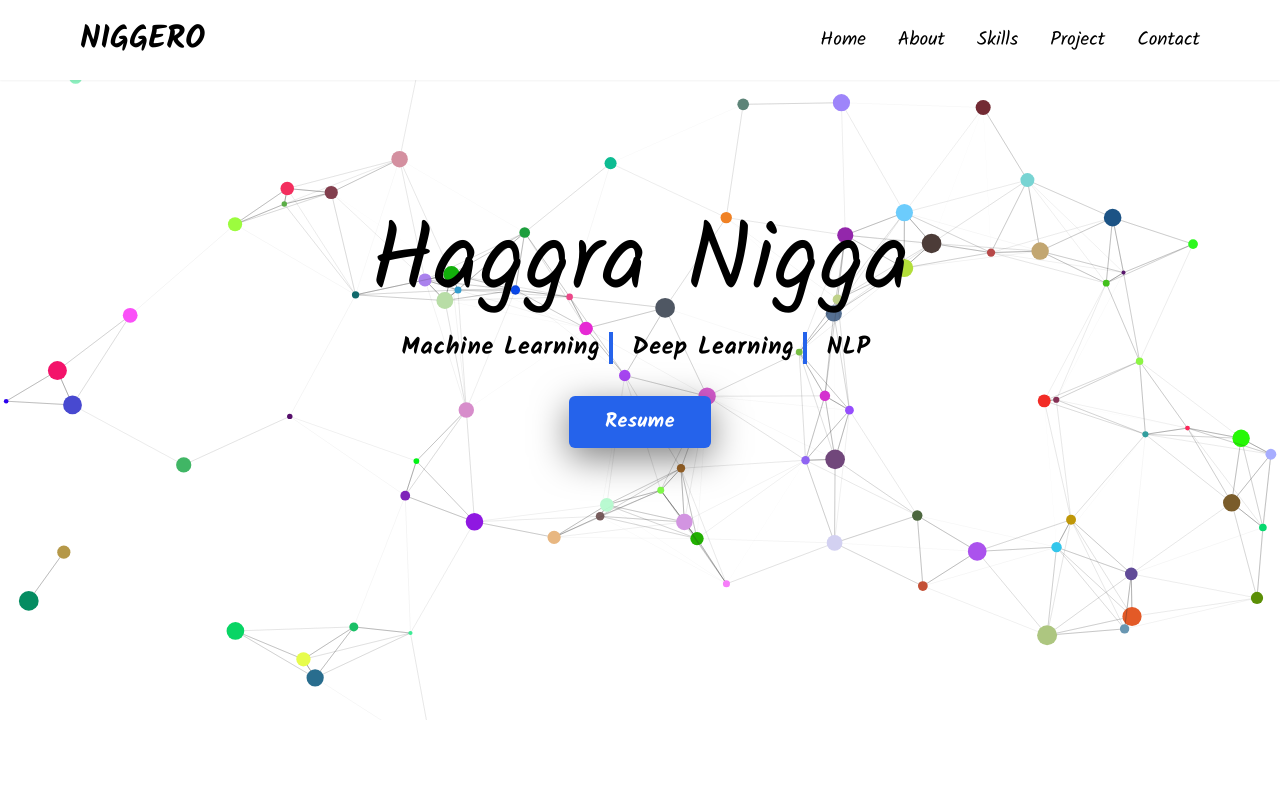
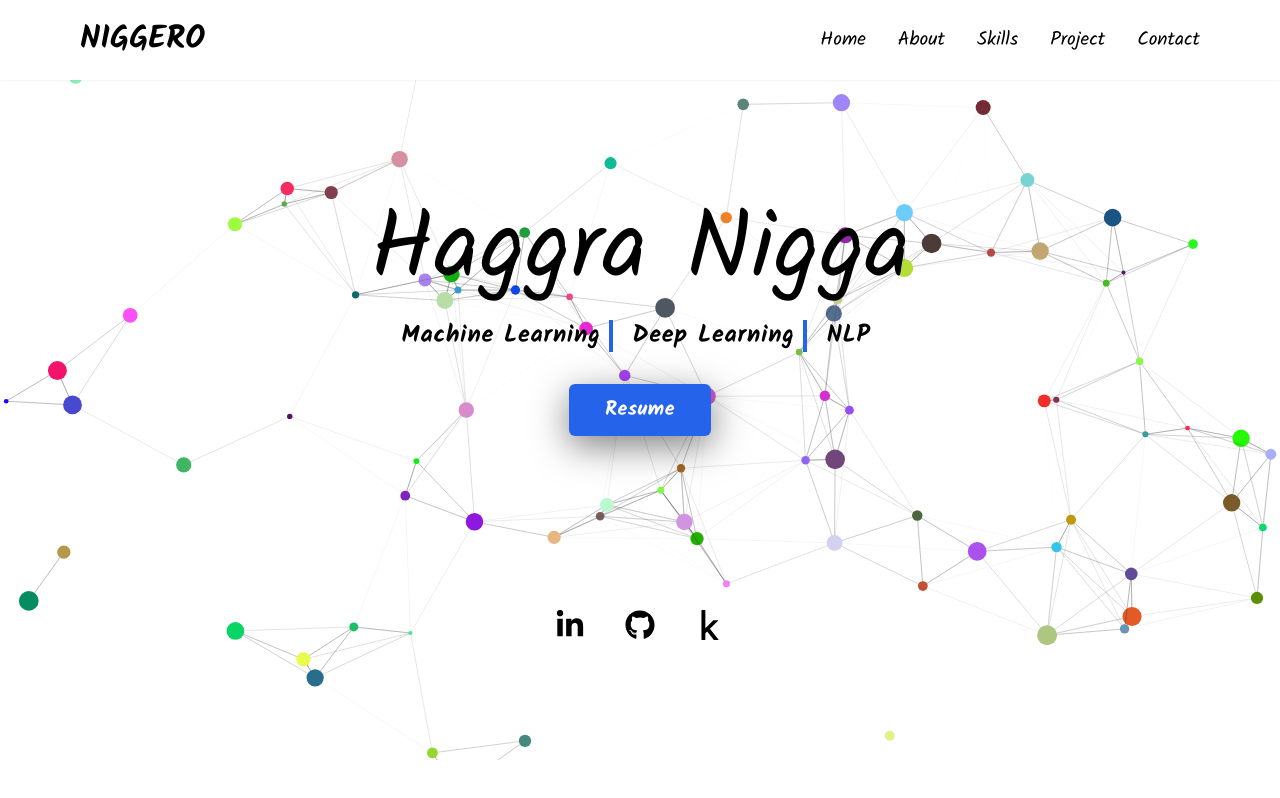
Before and after one commit to BrainyNik/PF, a React (Vite) app: page / in a window 1280 px wide. Shown: the top 798 px of the page. Built offline with nearby package versions, Linux system fonts and the light colour scheme.

Commit message:
dev : hero links

```diff
--- a/src/App.jsx
+++ b/src/App.jsx
@@ -11,7 +11,7 @@ import Project from "./components/Projects/Project";
 function App() {
   return (
     <AnimatePresence>
-      <div className="overflow-x-hidden font-kalam relative">
+      <div className="overflow-x-hidden font-kalam ">
         <Navbar />
         <Home />
         <AboutMe />
--- a/src/components/Home/HeroHeading.jsx
+++ b/src/components/Home/HeroHeading.jsx
@@ -5,12 +5,9 @@ export const HeroHeading = () => {
   const skills = ["Machine Learning", "Deep Learning", "NLP"];
 
   return (
-    <div className="flex items-center justify-center md:min-h-[80vh] min-h-[65vh] flex-col gap-5  mb-10 text-center ">
-      <div className="h-1 relative">
-        {" "}
-        <ParticlesContainer />
-      </div>
-
+    <div className="flex items-center justify-center md:min-h-[80vh] min-h-[65vh] flex-col gap-5 relative md:mb-20 mb-8 text-center ">
+      {" "}
+      <ParticlesContainer />
       <motion.h1
         className="md:text-[6rem] text-6xl "
         initial={{ opacity: 0 }}
@@ -19,7 +16,6 @@ export const HeroHeading = () => {
       >
         Haggra Nigga
       </motion.h1>
-
       <motion.div
         className="flex  gap-3 mb-3 md:gap-5 md:tracking-wider"
         initial={{ opacity: 0 }}
@@ -42,7 +38,6 @@ export const HeroHeading = () => {
           );
         })}
       </motion.div>
-
       <motion.a
         className="bg-blue-600 p-3 px-9 rounded-md z-20 text-xl text-white font-semibold tracking-wide
         hover:text-black transition ease-in-out delay-250 duration-500 shadow-[0_10px_36px_rgba(0,0,0,0.5)] cursor-pointer  "
@@ -52,8 +47,7 @@ export const HeroHeading = () => {
       >
         Resume
       </motion.a>
-
-      <motion.div className="home__links flex gap-10 justify-center items-center absolute bottom-20   text-3xl">
+      <motion.div className="home__links flex gap-10 justify-center items-center absolute bottom-0   text-3xl">
         <motion.a
           href="#"
           target="_blank"
```
